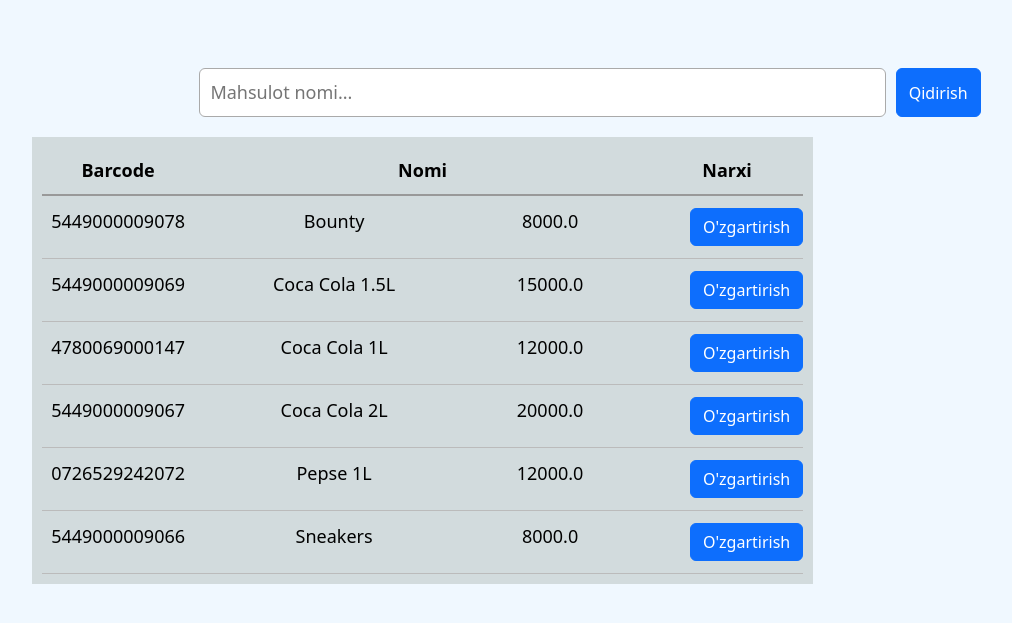
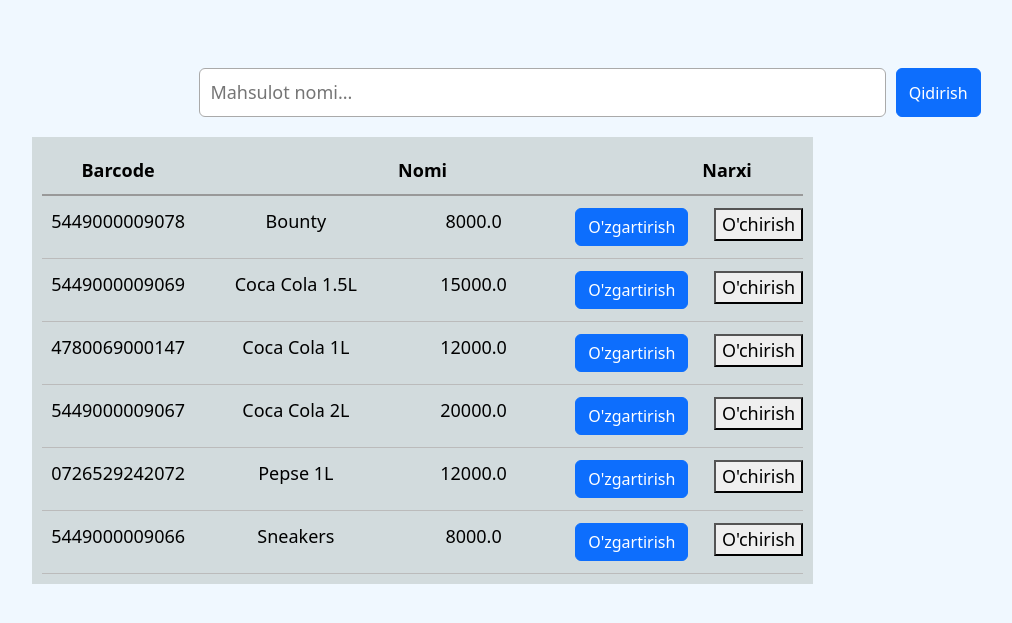
Before and after one commit to its-abdulloh/Checkout-system, a Flask app: page /products in a window 1280 px wide. Shown: the part 63-686 px from the top of the page, without its empty margins (50-1062 px from the left). Run offline with Flask 3, Linux system fonts and the light colour scheme; data comes from the database, SQL or seed files in the repository.

Commit message:
added a delete button on products

```diff
--- a/templates/products.html
+++ b/templates/products.html
@@ -25,6 +25,9 @@ Mahsulotlar
         <a href="/edit/{{product.barcode}}">
             <button class="btn btn-primary" type="button">O'zgartirish</button>
         </a>
+        <form action="/delete/{{product.barcode}}" method="post">
+            <button type="submit">O'chirish</button>
+        </form>
     </div>
     {% endfor %}
 </div>
```
